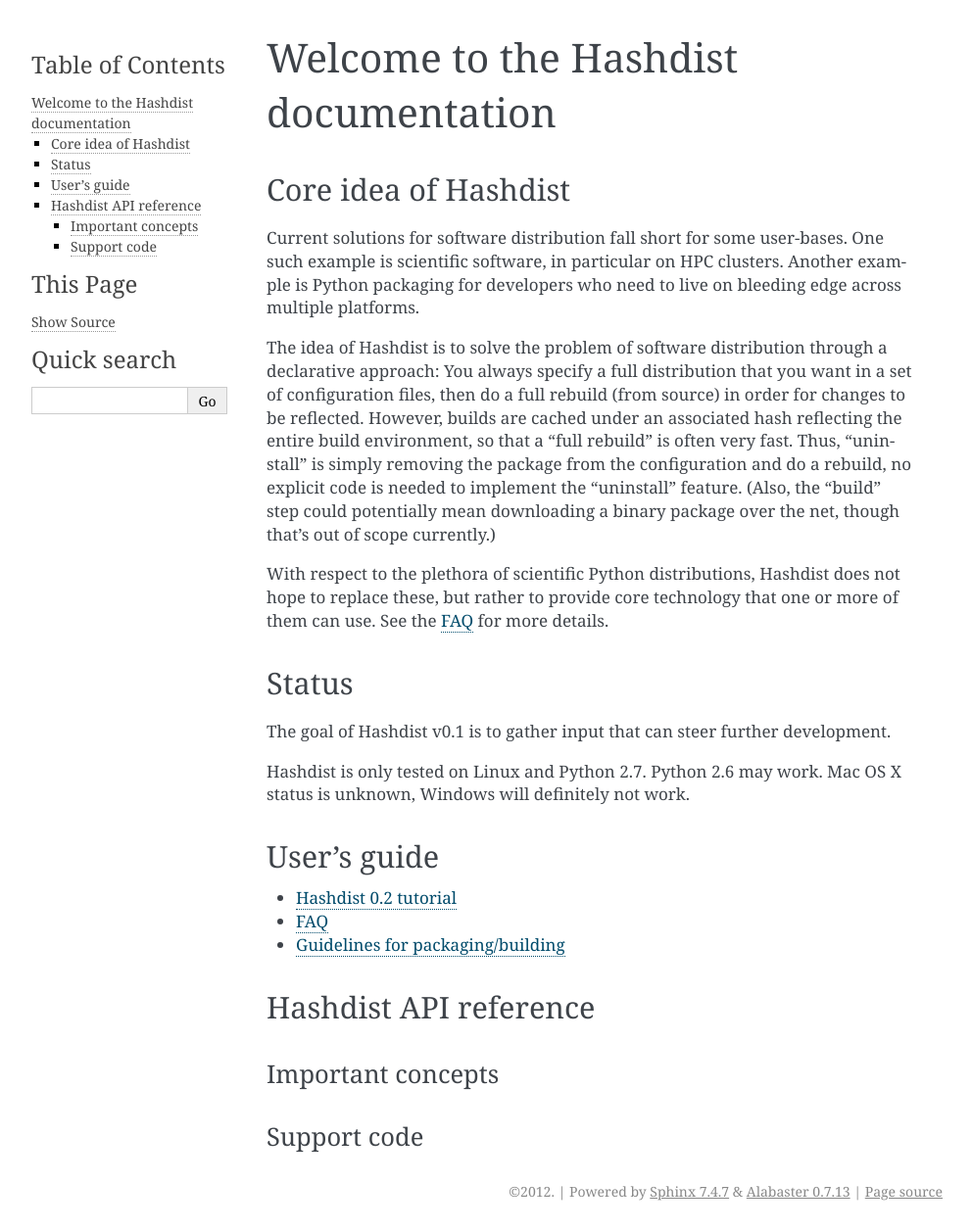
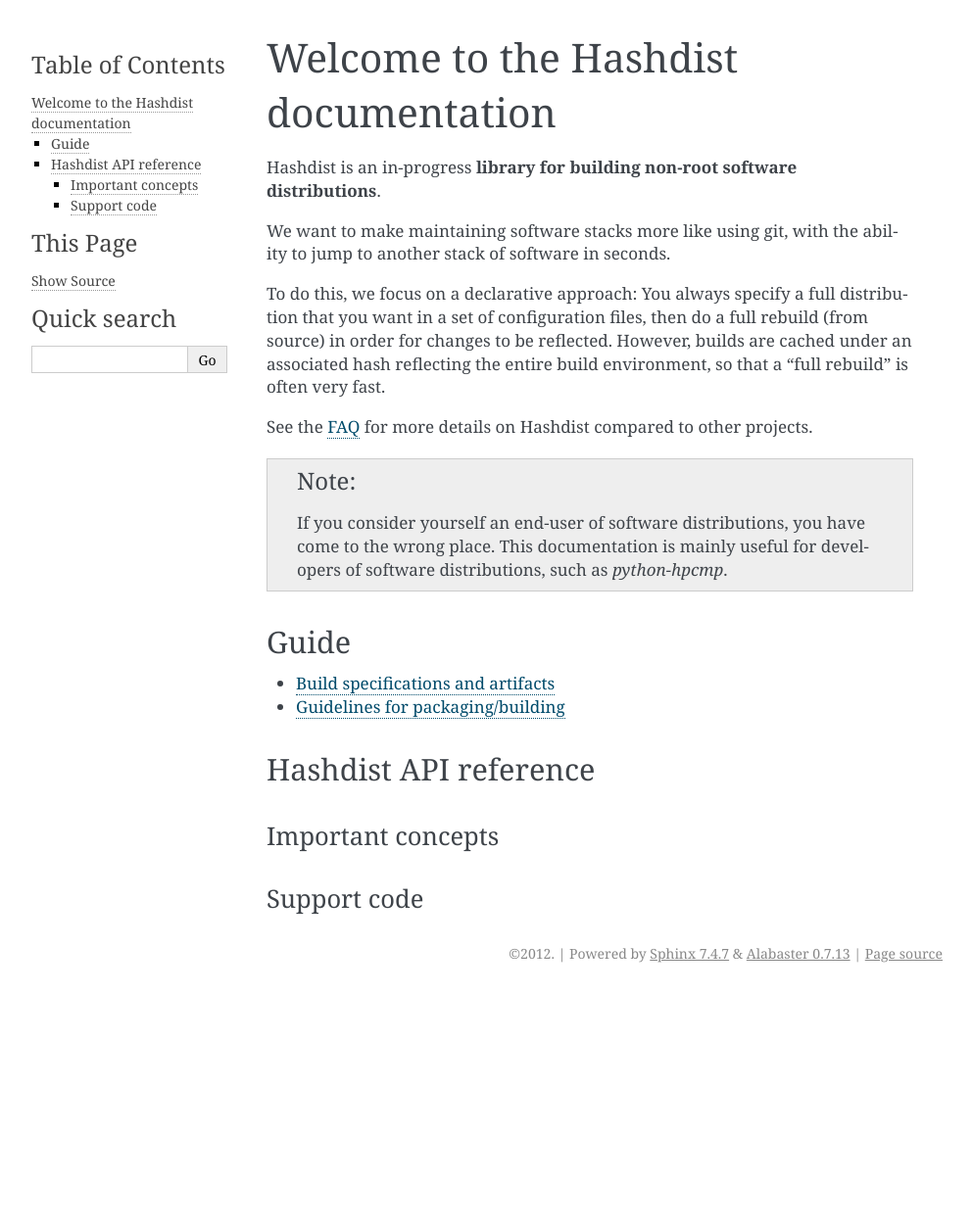
Before and after one commit to hashdist/hashdist, a Sphinx documentation site: the page built from doc/source/index.rst, in a window 1280 px wide. Shown: the whole page at 98% size, without its empty margins (148-1140 px from the left). Built offline with Sphinx 7.4.7, drawn with Linux system fonts in a browser that asks for light colours; after the commit the page ends 1013 px from its top, so only the background shows below that.

Commit message:
DOC WIP on build spec/artifact documentation

```diff
--- a/doc/source/index.rst
+++ b/doc/source/index.rst
@@ -1,49 +1,39 @@
 Welcome to the Hashdist documentation
 =====================================
 
+Hashdist is an in-progress **library for building non-root software
+distributions**.
 
-Core idea of Hashdist
----------------------
 
-Current solutions for software distribution fall short for some
-user-bases.  One such example is scientific software, in particular on
-HPC clusters.  Another example is Python packaging for developers who
-need to live on bleeding edge across multiple platforms.
+We want to make maintaining software stacks more like using git, with
+the ability to jump to another stack of software in seconds.
 
-The idea of Hashdist is to solve the problem of software distribution
-through a declarative approach: You always specify a full distribution
-that you want in a set of configuration files, then do a full rebuild
-(from source) in order for changes to be reflected. However, builds
-are cached under an associated hash reflecting the entire build
-environment, so that a "full rebuild" is often very fast. Thus,
-"uninstall" is simply removing the package from the configuration and
-do a rebuild, no explicit code is needed to implement the "uninstall"
-feature. (Also, the "build" step could potentially mean downloading a
-binary package over the net, though that’s out of scope currently.)
+To do this, we focus on a declarative approach: You always specify a
+full distribution that you want in a set of configuration files, then
+do a full rebuild (from source) in order for changes to be
+reflected. However, builds are cached under an associated hash
+reflecting the entire build environment, so that a "full rebuild" is
+often very fast.
 
-With respect to the plethora of scientific Python distributions,
-Hashdist does not hope to replace these, but rather to provide core
-technology that one or more of them can use.  See the :ref:`FAQ` for more
-details.
+See the :ref:`FAQ` for more details on Hashdist compared to other projects.
 
-Status
-------
+.. note::
+    If you consider yourself an end-user of software
+    distributions, you have come to the wrong place. This
+    documentation is mainly useful for developers of software
+    distributions, such as *python-hpcmp*.
 
-The goal of Hashdist v0.1 is to gather input that can steer further
-development.
-
-Hashdist is only tested on Linux and Python 2.7. Python 2.6 may work.
-Mac OS X status is unknown, Windows will definitely not work.
-
-User's guide
+Guide
 ------------
 
 .. toctree::
    :maxdepth: 1
 
-   tutorial
-   faq
+   build_spec
+
    building
+
+.. faq
 
 Hashdist API reference
 ----------------------
```
Also changed, not shown: doc/source/build_spec.rst (added, +199 -0 lines).
